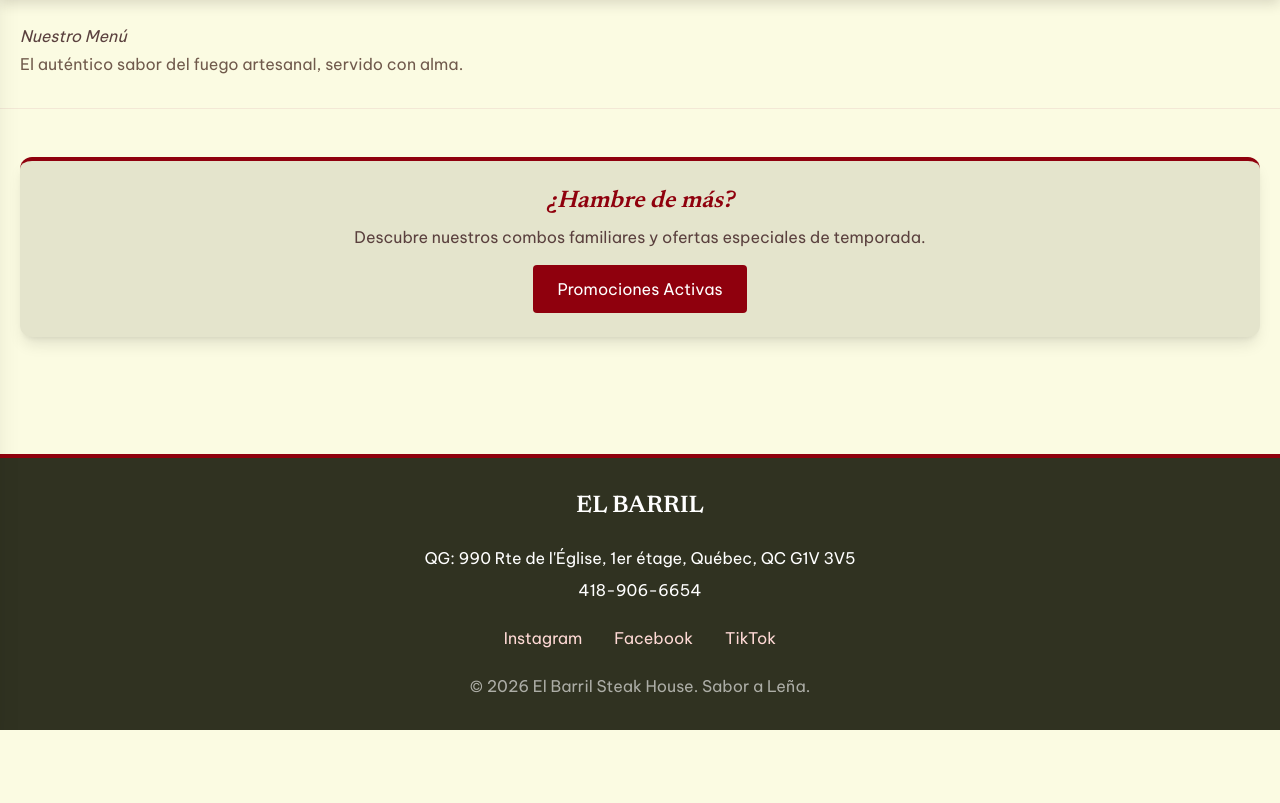
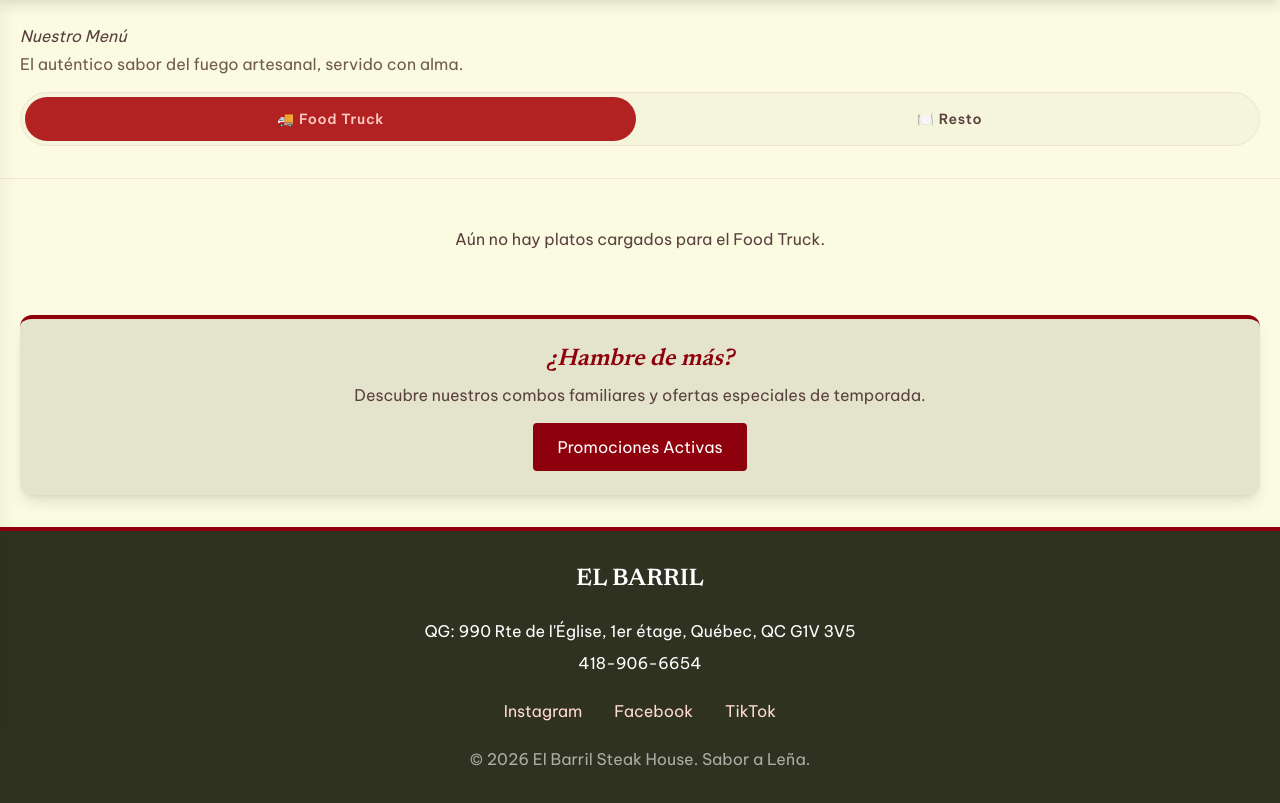
Before and after one commit to MiguelCuellar2005/elbarril-steakhouse, a Flask app: page /menu in a window 1280 px wide. Shown: the part 70-873 px from the top of the page. Before the commit the page ends 800 px from the top, so only its background shows below. Run offline with Flask 3, Linux system fonts and the light colour scheme; data that the repository does not hold is empty; parts of the project's set-up code (start-up, migrations or seed data) failed here and were passed over; some libraries are stand-ins or nearby versions.

Commit message:
Agregar separacion de menu Food Truck y Resto

```diff
--- a/app/models.py
+++ b/app/models.py
@@ -6,6 +6,7 @@ class Categoria(db.Model):
     __tablename__ = "categorias"
 
     id = db.Column(db.Integer, primary_key=True)
+    tipo = db.Column(db.String(20), nullable=False, default="foodtruck")  # "foodtruck" o "resto"
     nombre_fr = db.Column(db.String(100), nullable=False)
     nombre_en = db.Column(db.String(100))
     nombre_es = db.Column(db.String(100))
--- a/app/routes/public.py
+++ b/app/routes/public.py
@@ -28,8 +28,13 @@ def home():
 
 @public_bp.route("/menu")
 def menu():
-    categorias = Categoria.query.order_by(Categoria.orden).all()
-    return render_template("public/menu.html", categorias=categorias)
+    categorias_foodtruck = Categoria.query.filter_by(tipo="foodtruck").order_by(Categoria.orden).all()
+    categorias_resto = Categoria.query.filter_by(tipo="resto").order_by(Categoria.orden).all()
+    return render_template(
+        "public/menu.html",
+        categorias_foodtruck=categorias_foodtruck,
+        categorias_resto=categorias_resto
+    )
 
 
 @public_bp.route("/contacto", methods=["GET", "POST"])
--- a/app/templates/public/menu.html
+++ b/app/templates/public/menu.html
@@ -7,10 +7,24 @@
 <p class="font-body-md text-secondary mt-xs">El auténtico sabor del fuego artesanal, servido con alma.</p>
 </section>
 
+<!-- Selector Food Truck / Resto -->
+<div class="px-gutter mb-md">
+<div class="flex gap-sm bg-surface-container-low p-1 rounded-full border border-outline-variant/30">
+<button onclick="mostrarMenu('foodtruck')" id="btn-foodtruck" class="flex-1 py-3 rounded-full font-label-lg text-label-lg transition-colors bg-primary-container text-on-primary-container">
+🚚 Food Truck
+</button>
+<button onclick="mostrarMenu('resto')" id="btn-resto" class="flex-1 py-3 rounded-full font-label-lg text-label-lg transition-colors text-on-surface-variant">
+🍽️ Resto
+</button>
+</div>
+</div>
+
+<!-- MENÚ FOOD TRUCK -->
+<div id="menu-foodtruck">
 <nav class="sticky top-[72px] z-30 bg-background/95 backdrop-blur-sm py-sm border-b border-outline-variant/30">
 <div class="flex overflow-x-auto hide-scrollbar gap-sm px-gutter">
-{% for categoria in categorias %}
-<a href="#categoria-{{ categoria.id }}" class="whitespace-nowrap px-md py-2 rounded-full bg-surface-container-low text-on-surface-variant font-label-lg hover:bg-surface-variant transition-colors">
+{% for categoria in categorias_foodtruck %}
+<a href="#cat-ft-{{ categoria.id }}" class="whitespace-nowrap px-md py-2 rounded-full bg-surface-container-low text-on-surface-variant font-label-lg hover:bg-surface-variant transition-colors">
     {{ categoria.nombre_es }}
 </a>
 {% endfor %}
@@ -18,8 +32,8 @@
 </nav>
 
 <div class="px-gutter space-y-xl pb-xl pt-md">
-{% for categoria in categorias %}
-<section id="categoria-{{ categoria.id }}">
+{% for categoria in categorias_foodtruck %}
+<section id="cat-ft-{{ categoria.id }}">
 <div class="flex items-center gap-sm mb-md">
 <span class="w-2 h-2 bg-primary rotate-45"></span>
 <h3 class="font-headline-md text-headline-md italic">{{ categoria.nombre_es }}</h3>
@@ -48,6 +62,61 @@
 </div>
 </section>
 {% endfor %}
+
+{% if not categorias_foodtruck %}
+<p class="text-center text-on-surface-variant py-8">Aún no hay platos cargados para el Food Truck.</p>
+{% endif %}
+</div>
+</div>
+
+<!-- MENÚ RESTO (oculto inicialmente) -->
+<div id="menu-resto" class="hidden">
+<nav class="sticky top-[72px] z-30 bg-background/95 backdrop-blur-sm py-sm border-b border-outline-variant/30">
+<div class="flex overflow-x-auto hide-scrollbar gap-sm px-gutter">
+{% for categoria in categorias_resto %}
+<a href="#cat-resto-{{ categoria.id }}" class="whitespace-nowrap px-md py-2 rounded-full bg-surface-container-low text-on-surface-variant font-label-lg hover:bg-surface-variant transition-colors">
+    {{ categoria.nombre_es }}
+</a>
+{% endfor %}
+</div>
+</nav>
+
+<div class="px-gutter space-y-xl pb-xl pt-md">
+{% for categoria in categorias_resto %}
+<section id="cat-resto-{{ categoria.id }}">
+<div class="flex items-center gap-sm mb-md">
+<span class="w-2 h-2 bg-primary rotate-45"></span>
+<h3 class="font-headline-md text-headline-md italic">{{ categoria.nombre_es }}</h3>
+</div>
+<div class="grid grid-cols-1 gap-md">
+{% for plato in categoria.platos %}
+{% if plato.disponible %}
+<div class="burnt-edge bg-surface-container-low rounded-lg overflow-hidden flex items-center">
+<div class="h-24 w-24 shrink-0 bg-surface-variant flex items-center justify-center">
+{% if plato.imagen %}
+<img class="w-full h-full object-cover" src="{{ url_for('static', filename='uploads/' + plato.imagen) }}" alt="{{ plato.nombre_es }}">
+{% else %}
+<span class="material-symbols-outlined text-4xl text-outline">restaurant</span>
+{% endif %}
+</div>
+<div class="p-md flex-1">
+<div class="flex justify-between items-start">
+<h4 class="font-headline-sm text-headline-sm italic text-on-surface">{{ plato.nombre_es }}</h4>
+<span class="font-label-lg text-primary text-lg">${{ plato.precio }}</span>
+</div>
+<p class="font-body-md text-on-surface-variant text-sm mt-xs leading-tight">{{ plato.descripcion_es }}</p>
+</div>
+</div>
+{% endif %}
+{% endfor %}
+</div>
+</section>
+{% endfor %}
+
+{% if not categorias_resto %}
+<p class="text-center text-on-surface-variant py-8">Aún no hay platos cargados para el Resto.</p>
+{% endif %}
+</div>
 </div>
 
 <section class="mx-gutter mb-xl">
@@ -61,17 +130,28 @@
 </section>
 
 <script>
-        const tabs = document.querySelectorAll('nav a');
-        tabs.forEach(tab => {
-            tab.addEventListener('click', () => {
-                tabs.forEach(t => {
-                    t.classList.remove('bg-primary-container', 'text-on-primary-container');
-                    t.classList.add('bg-surface-container-low', 'text-on-surface-variant');
-                });
-                tab.classList.add('bg-primary-container', 'text-on-primary-container');
-                tab.classList.remove('bg-surface-container-low', 'text-on-surface-variant');
-            });
-        });
+        function mostrarMenu(tipo) {
+            const foodtruck = document.getElementById('menu-foodtruck');
+            const resto = document.getElementById('menu-resto');
+            const btnFoodtruck = document.getElementById('btn-foodtruck');
+            const btnResto = document.getElementById('btn-resto');
+
+            if (tipo === 'foodtruck') {
+                foodtruck.classList.remove('hidden');
+                resto.classList.add('hidden');
+                btnFoodtruck.classList.add('bg-primary-container', 'text-on-primary-container');
+                btnFoodtruck.classList.remove('text-on-surface-variant');
+                btnResto.classList.remove('bg-primary-container', 'text-on-primary-container');
+                btnResto.classList.add('text-on-surface-variant');
+            } else {
+                resto.classList.remove('hidden');
+                foodtruck.classList.add('hidden');
+                btnResto.classList.add('bg-primary-container', 'text-on-primary-container');
+                btnResto.classList.remove('text-on-surface-variant');
+                btnFoodtruck.classList.remove('bg-primary-container', 'text-on-primary-container');
+                btnFoodtruck.classList.add('text-on-surface-variant');
+            }
+        }
 </script>
 
 {% endblock %}
```
